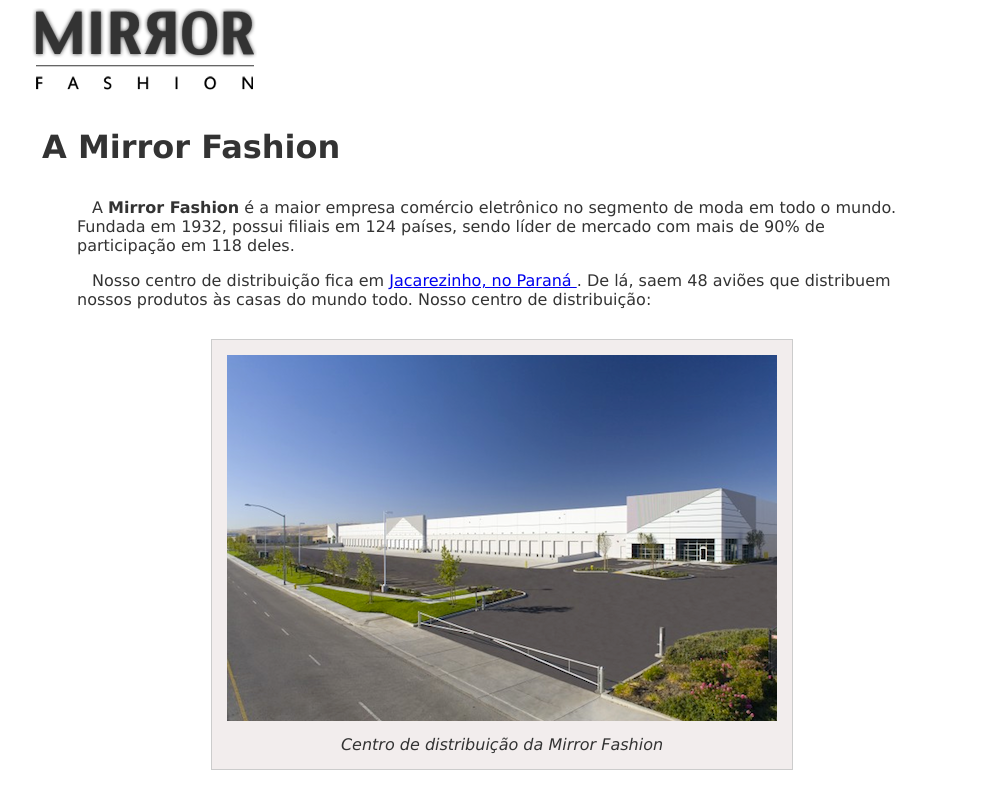
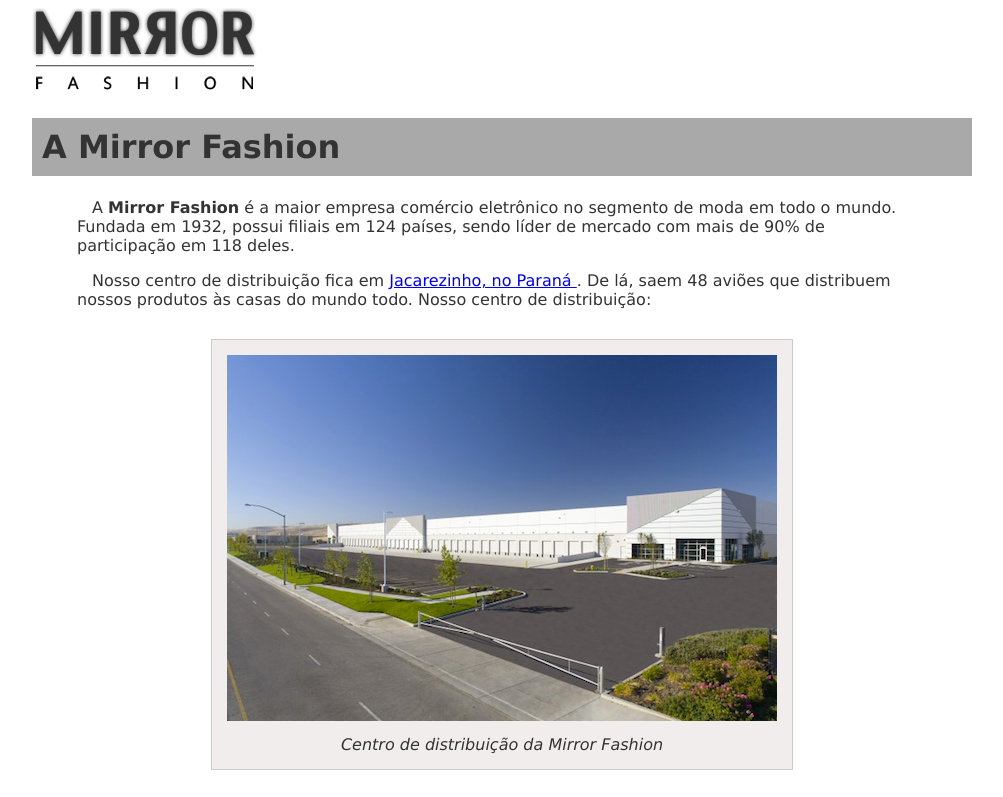
Before and after one commit to dameial/dameial.github.io, a plain HTML site: page index.html in a window 1280 px wide. Shown: the top 797 px of the page, without its empty margins (138-1141 px from the left). Drawn offline with Linux system fonts and the light colour scheme.

Commit message:
fundo no h1

```diff
--- a/index.html
+++ b/index.html
@@ -11,7 +11,7 @@
 	<body>
 		<img src="./img/logo.png" alt="Logo da Mirror Fashion">
 
-		<h1>A Mirror Fashion</h1>
+		<h1 style="background-color: darkgrey;">A Mirror Fashion</h1>
 
 		<p>A <strong>Mirror Fashion</strong> é a maior empresa comércio eletrônico no segmento de moda em todo o mundo.
 Fundada em 1932, possui filiais em 124 países, sendo líder de mercado com mais de 90% de
```
